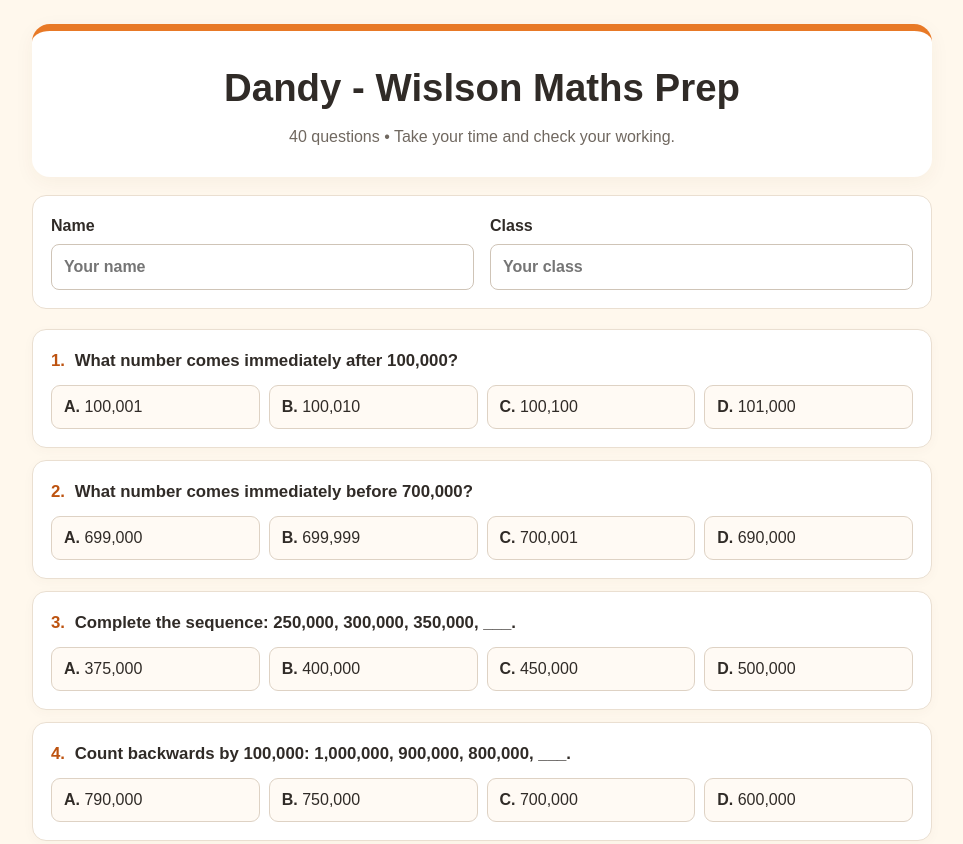
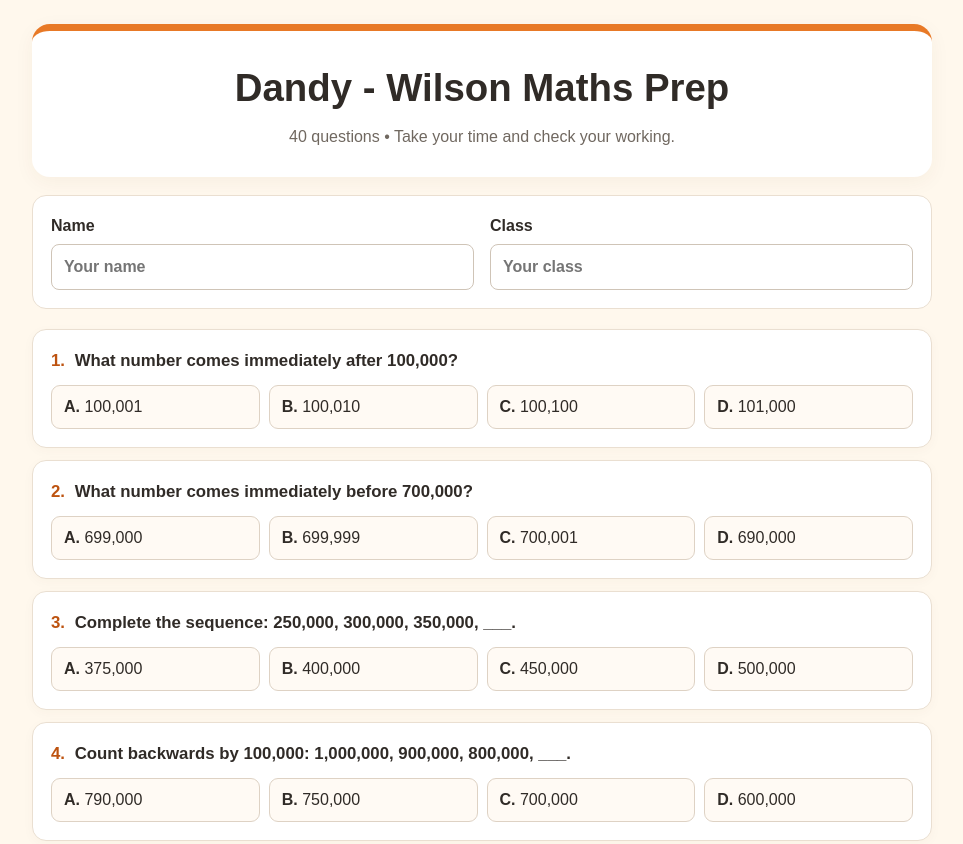
Before and after one commit to accolade99/wilsonprep, a plain HTML site: page index.html in a window 1280 px wide. Shown: the top 844 px of the page, without its empty margins (158-1121 px from the left). Drawn offline with Linux system fonts and the light colour scheme.

Commit message:
Fix typo in header title from 'Wislson' to 'Wilson'

```diff
--- a/index.html
+++ b/index.html
@@ -169,7 +169,7 @@
 <body>
   <main class="wrap">
     <header>
-      <h1>Dandy - Wislson Maths Prep</h1></h1>
+      <h1>Dandy - Wilson Maths Prep</h1></h1>
       <p>40 questions • Take your time and check your working.</p>
     </header>
 
```
